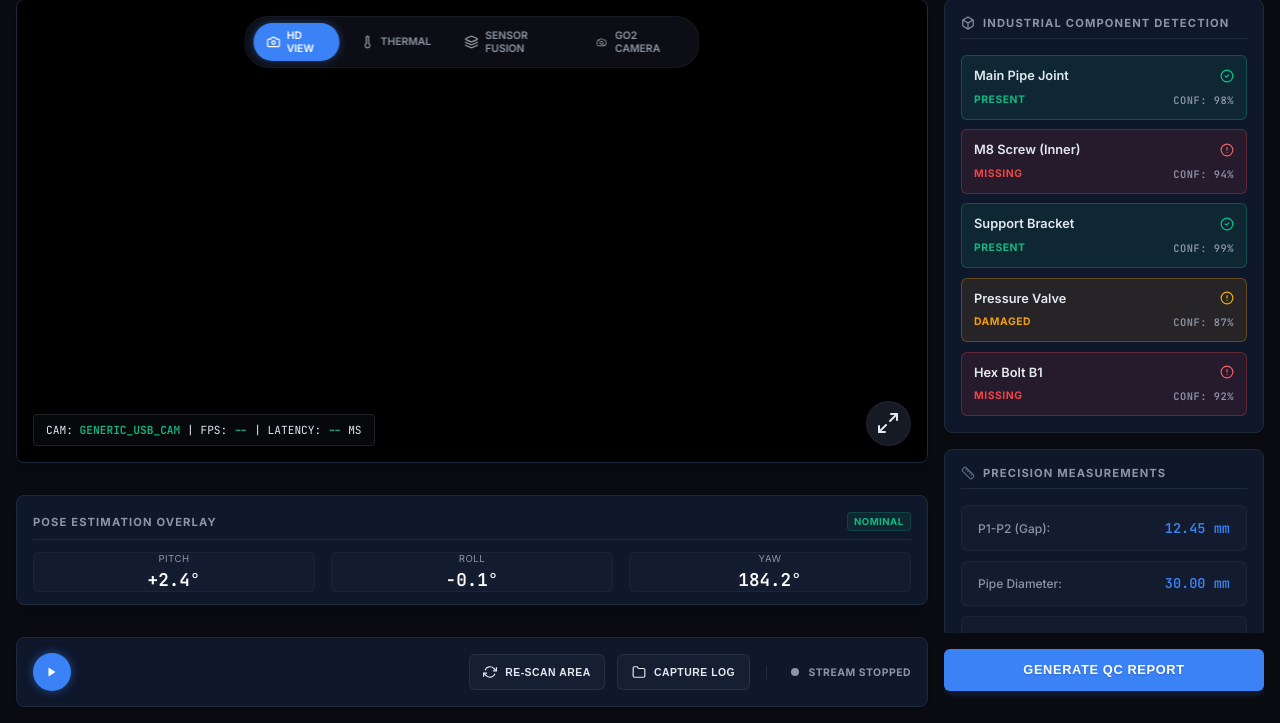
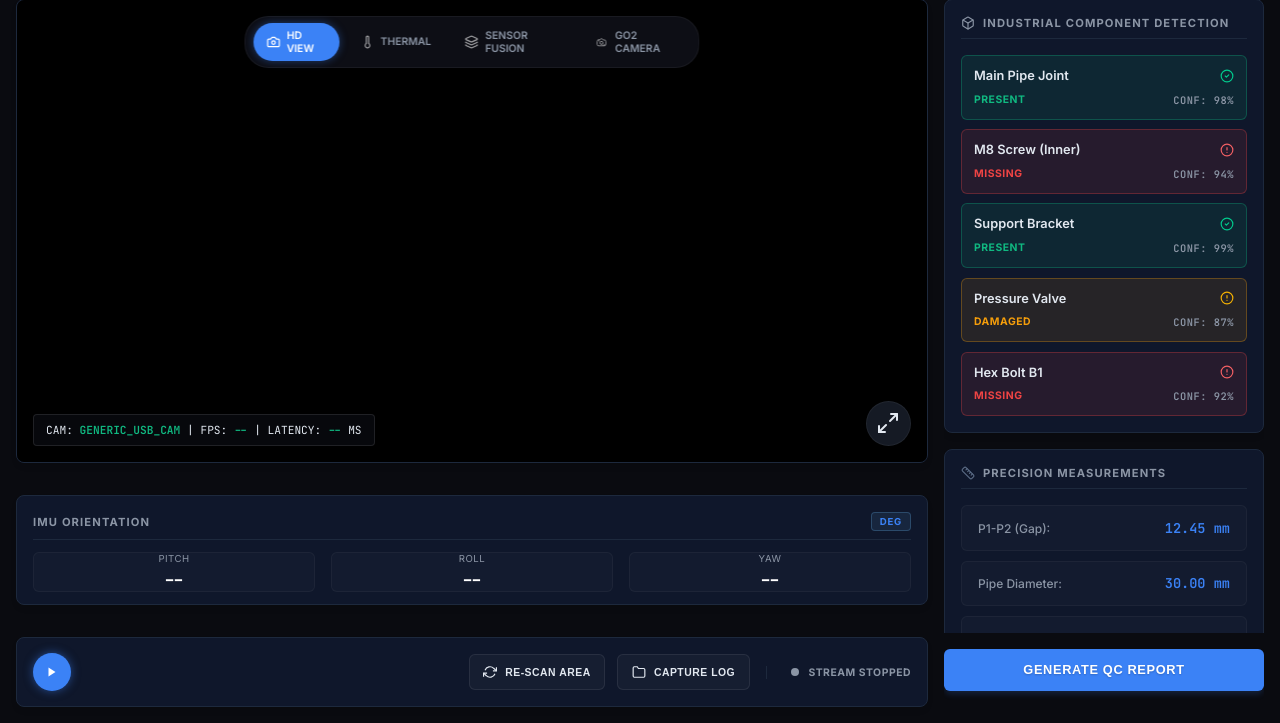
Before and after one commit to sebastiancrinteadaniel/go2, a FastAPI app: page / in a window 1280 px wide. Shown: the part 77-800 px from the top of the page. Run offline with FastAPI, Linux system fonts and the light colour scheme; parts of the project's set-up code (start-up, migrations or seed data) failed here and were passed over.

Commit message:
test: imu values

```diff
--- a/app/api/routes.py
+++ b/app/api/routes.py
@@ -15,6 +15,20 @@ from app.services.telemetry import telemetry
 logger = logging.getLogger(__name__)
 
 router = APIRouter()
+
+_active_pc: RTCPeerConnection | None = None
+_active_track: CameraStreamTrack | Go2CameraStreamTrack | None = None
+
+
+async def close_active_session() -> None:
+    """Tear down the current WebRTC session and release the camera."""
+    global _active_pc, _active_track
+    if _active_track is not None:
+        _active_track.stop()
+        _active_track = None
+    if _active_pc is not None:
+        await _active_pc.close()
+        _active_pc = None
 
 JOINT_NAMES = [
     "FR_0", "FR_1", "FR_2",
@@ -41,9 +55,19 @@ async def offer(request: Request):
     """
     Handle WebRTC offer from the frontend to establish a video stream connection.
     """
+    global _active_pc, _active_track
+
+    await close_active_session()
+
     params = await request.json()
     offer = RTCSessionDescription(sdp=params["sdp"], type=params["type"])
     pc = RTCPeerConnection()
+
+    @pc.on("connectionstatechange")
+    async def on_connectionstatechange():
+        logger.info("WebRTC connection state: %s", pc.connectionState)
+        if pc.connectionState in ("failed", "closed"):
+            await close_active_session()
 
     # Initialize telemetry when WebRTC connection is established
     telemetry.init()
@@ -92,6 +116,7 @@ async def offer(request: Request):
                         "avg_temp_c": avg_temp_c,
                         "peak_temp_c": peak_temp_c,
                         "peak_joint_name": peak_joint_name,
+                        "imu_rpy": telemetry.imu_rpy,
                     })
                     try:
                         channel.send(data)
@@ -129,6 +154,9 @@ async def offer(request: Request):
     else:
         camera_track = CameraStreamTrack()
 
+    _active_pc = pc
+    _active_track = camera_track
+
     pc.addTrack(camera_track)
 
     await pc.setRemoteDescription(offer)
--- a/app/main.py
+++ b/app/main.py
@@ -6,7 +6,7 @@ sys.path.insert(0, os.path.abspath(os.path.join(os.path.dirname(__file__), "..")
 
 from fastapi import FastAPI
 from fastapi.staticfiles import StaticFiles
-from app.api.routes import router
+from app.api.routes import router, close_active_session
 
 from app.core.config import settings
 from app.core.logger import setup_logger
@@ -52,6 +52,9 @@ async def lifespan(app: FastAPI):
 
     yield
 
+    await close_active_session()
+    logger.info("Active WebRTC session closed on shutdown.")
+
 
 app = FastAPI(title="Go2 Dashboard", lifespan=lifespan)
 
--- a/app/services/telemetry.py
+++ b/app/services/telemetry.py
@@ -8,6 +8,7 @@ class RobotTelemetry:
     def __init__(self):
         self.battery_soc = 0
         self.motor_temps = []
+        self.imu_rpy = None  # [roll, pitch, yaw] in radians, or None if unavailable
         self.connected = False
         self.last_update = 0
         self.subscriber = None
@@ -37,6 +38,7 @@ class RobotTelemetry:
     def on_low_state(self, msg):
         self.battery_soc = msg.bms_state.soc
         self.motor_temps = [m.temperature for m in msg.motor_state[:12]]
+        self.imu_rpy = list(msg.imu_state.rpy)  # [roll, pitch, yaw] in radians
 
         self.connected = True
         self.last_update = time.time()
--- a/app/static/index.html
+++ b/app/static/index.html
@@ -125,25 +125,25 @@
           </div>
         </section>
 
-        <!-- Pose Estimation Overlay (Below Video) -->
+        <!-- IMU Orientation (Below Video) -->
         <section class="pose-overlay panel-solid mt-12">
           <div class="panel-header">
-            <h2>POSE ESTIMATION OVERLAY</h2>
-            <span class="status-badge status-nominal">NOMINAL</span>
+            <h2>IMU ORIENTATION</h2>
+            <button id="imu-unit-toggle" class="imu-unit-btn">DEG</button>
           </div>
 
           <div class="pose-grid">
             <div class="pose-card">
               <span class="pose-label">PITCH</span>
-              <span class="pose-value">+2.4°</span>
+              <span class="pose-value">--</span>
             </div>
             <div class="pose-card">
               <span class="pose-label">ROLL</span>
-              <span class="pose-value">-0.1°</span>
+              <span class="pose-value">--</span>
             </div>
             <div class="pose-card">
               <span class="pose-label">YAW</span>
-              <span class="pose-value">184.2°</span>
+              <span class="pose-value">--</span>
             </div>
           </div>
         </section>
--- a/app/static/main.js
+++ b/app/static/main.js
@@ -22,6 +22,7 @@ document.addEventListener("DOMContentLoaded", () => {
   const sysTelemetry = document.getElementById("sys-telemetry");
   const sysPeakTemp = document.getElementById("sys-peak-temp");
   const componentList = document.getElementById("component-list");
+  const imuUnitToggle = document.getElementById("imu-unit-toggle");
 
   // State
   let isConnected = false;
@@ -30,6 +31,8 @@ document.addEventListener("DOMContentLoaded", () => {
   let isGestureDispatchEnabled = true;
   let telemetryInterval;
   let currentMode = "hd_view";
+  let imuInDegrees = true;
+  let lastImuRpy = null;
 
   let pc = null;
   let dc = null;
@@ -332,6 +335,10 @@ document.addEventListener("DOMContentLoaded", () => {
               isGestureDispatchEnabled = !!data.gesture_dispatch_enabled;
               setToggleButtonState(gestureDispatchBtn, isGestureDispatchEnabled);
             }
+            if (Array.isArray(data.imu_rpy) && data.imu_rpy.length === 3) {
+              lastImuRpy = data.imu_rpy;
+              renderImuPose();
+            }
           }
         } catch (e) {
           // Ignore non-json
@@ -421,6 +428,33 @@ document.addEventListener("DOMContentLoaded", () => {
     }
   });
 
+  // IMU unit toggle
+  function renderImuPose() {
+    if (!lastImuRpy) return;
+    const poseVals = document.querySelectorAll(".pose-value");
+    if (poseVals.length < 3) return;
+    const [rawRoll, rawPitch, rawYaw] = lastImuRpy;
+    if (imuInDegrees) {
+      const R2D = 180 / Math.PI;
+      const pitch = rawPitch * R2D;
+      const roll  = rawRoll  * R2D;
+      const yaw   = rawYaw   * R2D;
+      poseVals[0].textContent = (pitch >= 0 ? "+" : "") + pitch.toFixed(1) + "°";
+      poseVals[1].textContent = (roll  >= 0 ? "+" : "") + roll.toFixed(1)  + "°";
+      poseVals[2].textContent = yaw.toFixed(1) + "°";
+    } else {
+      poseVals[0].textContent = (rawPitch >= 0 ? "+" : "") + rawPitch.toFixed(3) + " rad";
+      poseVals[1].textContent = (rawRoll  >= 0 ? "+" : "") + rawRoll.toFixed(3)  + " rad";
+      poseVals[2].textContent = rawYaw.toFixed(3) + " rad";
+    }
+  }
+
+  imuUnitToggle.addEventListener("click", () => {
+    imuInDegrees = !imuInDegrees;
+    imuUnitToggle.textContent = imuInDegrees ? "DEG" : "RAD";
+    renderImuPose();
+  });
+
   // Telemetry
   function startTelemetry() {
     pingInterval = setInterval(() => {
@@ -430,19 +464,6 @@ document.addEventListener("DOMContentLoaded", () => {
       }
     }, 1000);
 
-    telemetryInterval = setInterval(() => {
-      // Simulate pose fluctuations (these are still simulated for now)
-      const pitch = (2.4 + (Math.random() - 0.5) * 0.2).toFixed(1);
-      const roll = (-0.1 + (Math.random() - 0.5) * 0.1).toFixed(1);
-      const yaw = (184.2 + (Math.random() - 0.5) * 0.5).toFixed(1);
-
-      const poseVals = document.querySelectorAll(".pose-value");
-      if (poseVals.length >= 3) {
-        poseVals[0].textContent = (pitch >= 0 ? "+" : "") + pitch + "°";
-        poseVals[1].textContent = (roll >= 0 ? "+" : "") + roll + "°";
-        poseVals[2].textContent = yaw + "°";
-      }
-    }, 1000);
   }
 
   function stopTelemetry() {
@@ -459,9 +480,9 @@ document.addEventListener("DOMContentLoaded", () => {
     // Reset pose values
     const poseVals = document.querySelectorAll(".pose-value");
     if (poseVals.length >= 3) {
-      poseVals[0].textContent = "+2.4°";
-      poseVals[1].textContent = "-0.1°";
-      poseVals[2].textContent = "184.2°";
+      poseVals[0].textContent = "--";
+      poseVals[1].textContent = "--";
+      poseVals[2].textContent = "--";
     }
   }
 
--- a/app/static/style.css
+++ b/app/static/style.css
@@ -433,6 +433,25 @@ body {
     border: 1px solid rgba(16, 185, 129, 0.2);
 }
 
+.imu-unit-btn {
+    font-size: 0.6rem;
+    font-weight: 700;
+    padding: 0.2rem 0.5rem;
+    border-radius: 4px;
+    letter-spacing: 0.08em;
+    background: rgba(99, 179, 237, 0.1);
+    color: var(--accent-blue);
+    border: 1px solid rgba(99, 179, 237, 0.25);
+    cursor: pointer;
+    transition: background 0.15s, border-color 0.15s;
+    font-family: inherit;
+}
+
+.imu-unit-btn:hover {
+    background: rgba(99, 179, 237, 0.2);
+    border-color: rgba(99, 179, 237, 0.45);
+}
+
 .pose-grid {
     display: flex;
     gap: 1rem;
```
Also changed, not shown: app/services/video.py (+22 -3 lines).
